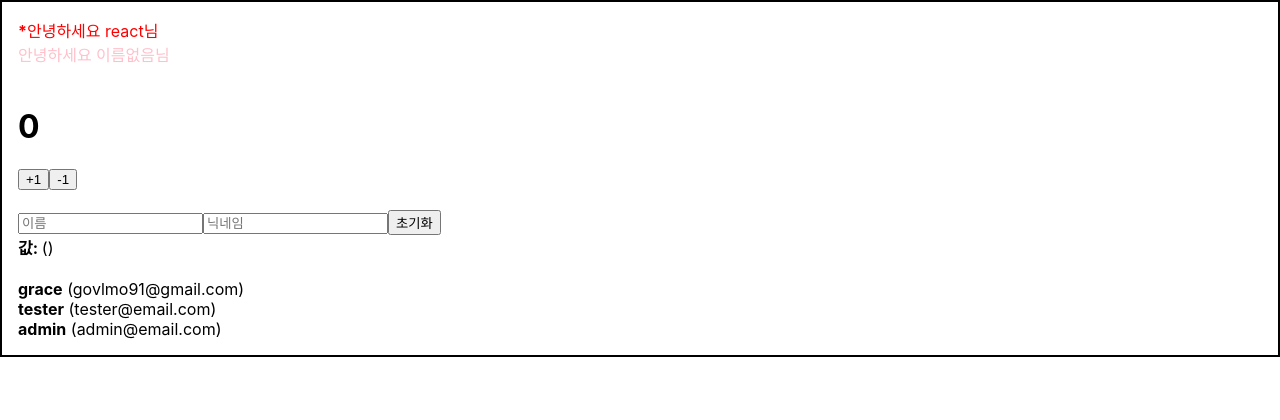
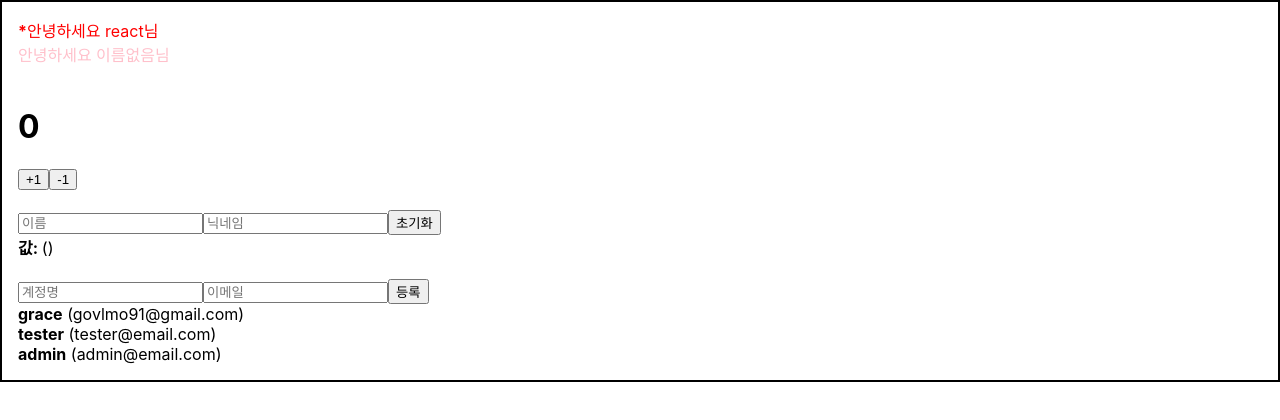
Before and after one commit to MorrisHong/React-practice, a React (Create React App) app in the folder velopert/begin-react/: page / in a window 1280 px wide. Shown: the top 420 px of the page. Built offline with nearby package versions, Linux system fonts and the light colour scheme.

Commit message:
배열에 항목 추가

```diff
--- a/velopert/begin-react/src/App.js
+++ b/velopert/begin-react/src/App.js
@@ -1,12 +1,63 @@
-import React from 'react';
+import React, {useRef, useState} from 'react';
 import Hello from "./Hello";
 import './App.css';
 import Wrapper from "./Wrapper";
 import Counter from "./Counter";
 import InputSample from "./InputSample";
 import UserList from "./UserList";
+import CreateUser from "./CreateUser";
 
 function App() {
+	const [inputs, setInputs] = useState({
+		username: '',
+		email: '',
+	});
+	const {username, email} = inputs;
+	const onChange = e => {
+		const {name, value} = e.target;
+		setInputs({
+			...inputs,
+			[name]: value
+		})
+	}
+	const [users, setUsers] = useState([
+		{
+			id: 1,
+			username: 'grace',
+			email: 'govlmo91@gmail.com'
+		},
+		{
+			id: 2,
+			username: 'tester',
+			email: 'tester@email.com'
+		},
+		{
+			id: 3,
+			username: 'admin',
+			email: 'admin@email.com'
+		}
+	]);
+
+
+	const nextId = useRef(4);
+	const onCreate = () => {
+		const user = {
+			id: nextId.current,
+			username,
+			email,
+		};
+		setUsers([
+			...users,
+			user
+		]);
+
+		setInputs({
+			username: '',
+			email: ''
+		});
+		nextId.current += 1;
+	};
+
 	return (
 		<Wrapper>
 			<Hello name='react' color='red' isSpacial={true}/>
@@ -16,7 +67,13 @@
 			<br/>
 			<InputSample/>
 			<br/>
-			<UserList />
+			<CreateUser
+				username={username}
+				email={email}
+				onChange={onChange}
+				onCreate={onCreate}
+			/>
+			<UserList users={users}/>
 		</Wrapper>
 	)
 }
--- /dev/null
+++ b/velopert/begin-react/src/CreateUser.js
@@ -0,0 +1,23 @@
+import React from "react";
+
+function CreateUser({username, email, onChange, onCreate}) {
+	return (
+		<div>
+			<input
+				name="username"
+				placeholder="계정명"
+				onChange={onChange}
+				value={username}
+			/>
+			<input
+				name="email"
+				placeholder="이메일"
+				onChange={onChange}
+				value={email}
+			/>
+			<button onClick={onCreate}>등록</button>
+		</div>
+	)
+}
+
+export default CreateUser;
--- a/velopert/begin-react/src/UserList.js
+++ b/velopert/begin-react/src/UserList.js
@@ -8,25 +8,7 @@
 	);
 }
 
-function UserList() {
-	const users = [
-		{
-			id: 1,
-			username: 'grace',
-			email: 'govlmo91@gmail.com'
-		},
-		{
-			id: 2,
-			username: 'tester',
-			email: 'tester@email.com'
-		},
-		{
-			id: 3,
-			username: 'admin',
-			email: 'admin@email.com'
-		}
-	];
-
+function UserList({users}) {
 	return (
 		<div>
 			{users.map(user => (
```
